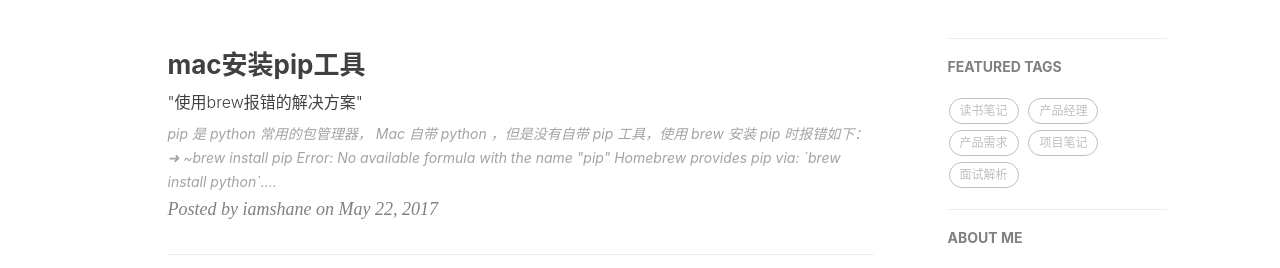
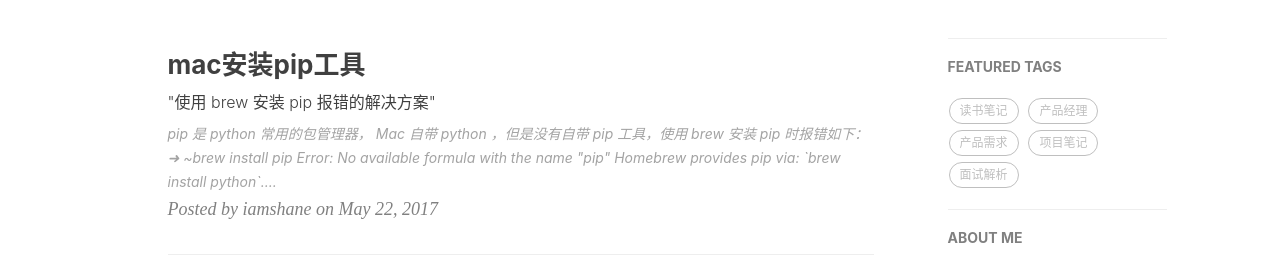
Before and after one commit to shaneliu/shaneliu.github.io, a Jekyll site: the page built from index.html, in a window 1280 px wide and 900 px high. Shown: the part 420-688 px from the top of the window. Built offline with Jekyll 4.4.1, drawn with Linux system fonts in a browser that asks for light colours; nearby versions of some CDN libraries; the list of posts is cut into pages by our own code; comment, search, counter and statistics services are not loaded.

Commit message:
modified the subtitle

```diff
--- a/_posts/2017-05-22-install-pip.markdown
+++ b/_posts/2017-05-22-install-pip.markdown
@@ -1,7 +1,7 @@
 ---
 layout:     post
 title:      "mac安装pip工具"
-subtitle:   " \"使用brew报错的解决方案\""
+subtitle:   " \"使用 brew 安装 pip 报错的解决方案\""
 date:       2017-05-22 12:00:00
 author:     "iamshane"
 header-img: "img/install-pip.jpg"
```
